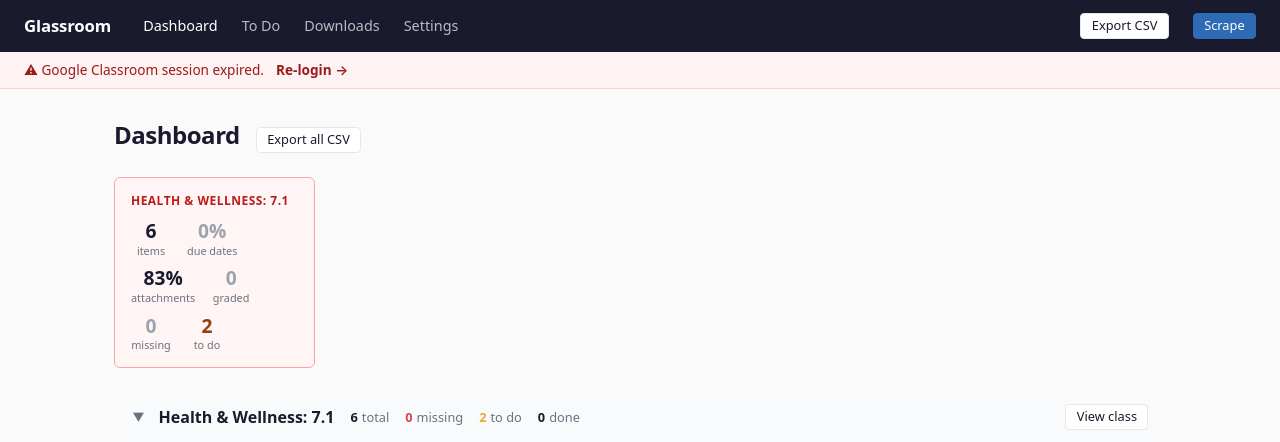
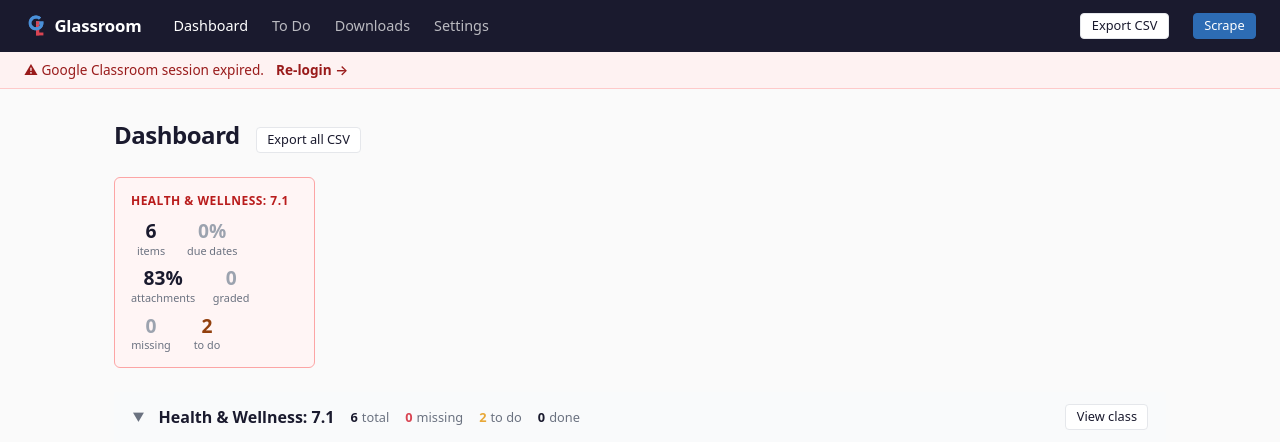
Before and after one commit to sageframe-no-kaji/glassroom, a Flask app: page / in a window 1280 px wide. Shown: the top 442 px of the page. Run offline with Flask 3, Linux system fonts and the light colour scheme; data comes from the database, SQL or seed files in the repository.

Commit message:
Add icon to Flask nav brand and as favicon

```diff
--- a/src/static/style.css
+++ b/src/static/style.css
@@ -79,6 +79,15 @@ nav a.active { color: #fff; }
   color: #fff;
   letter-spacing: -0.01em;
   margin-right: 0.5rem;
+  display: flex;
+  align-items: center;
+  gap: 0.4rem;
+}
+
+.nav-logo {
+  width: 24px;
+  height: 24px;
+  display: block;
 }
 
 .spacer { flex: 1; }
--- a/src/templates/base.html
+++ b/src/templates/base.html
@@ -5,11 +5,12 @@
   <meta name="viewport" content="width=device-width, initial-scale=1.0">
   <title>{% block title %}Glassroom{% endblock %}</title>
   <link rel="stylesheet" href="/static/style.css">
+  <link rel="icon" type="image/svg+xml" href="/static/glass-48.svg">
   <script src="/static/app.js" defer></script>
 </head>
 <body>
 <nav>
-  <span class="brand">Glassroom</span>
+  <span class="brand"><img src="/static/glass-48.svg" alt="" class="nav-logo">Glassroom</span>
   <a href="/" {% if request.path == '/' %}class="active"{% endif %}>Dashboard</a>
   <a href="/todo" {% if request.path == '/todo' %}class="active"{% endif %}>To Do</a>
   <a href="/downloads" {% if request.path == '/downloads' %}class="active"{% endif %}>Downloads</a>
```
Also changed, not shown: src/static/glass-48.svg (added).
